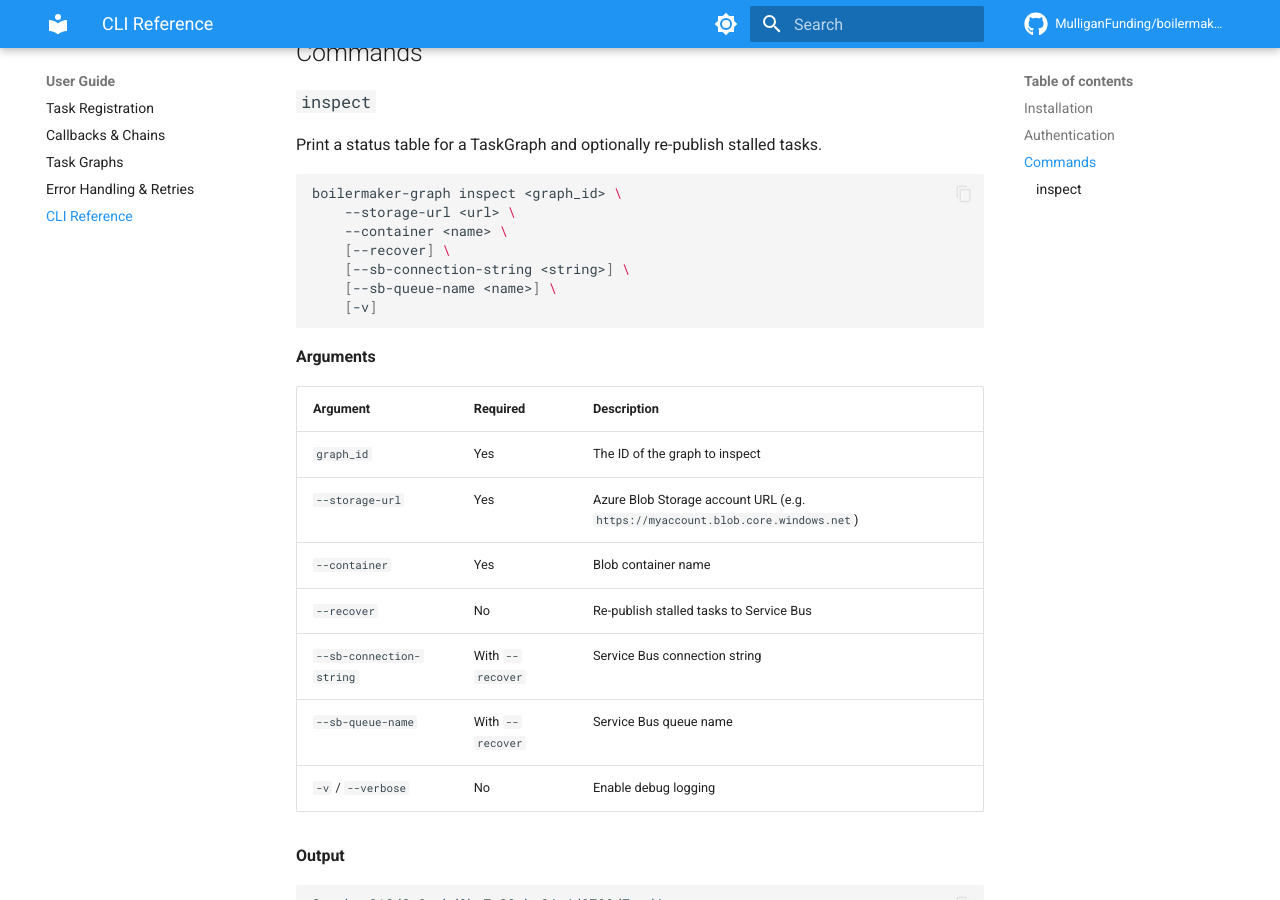
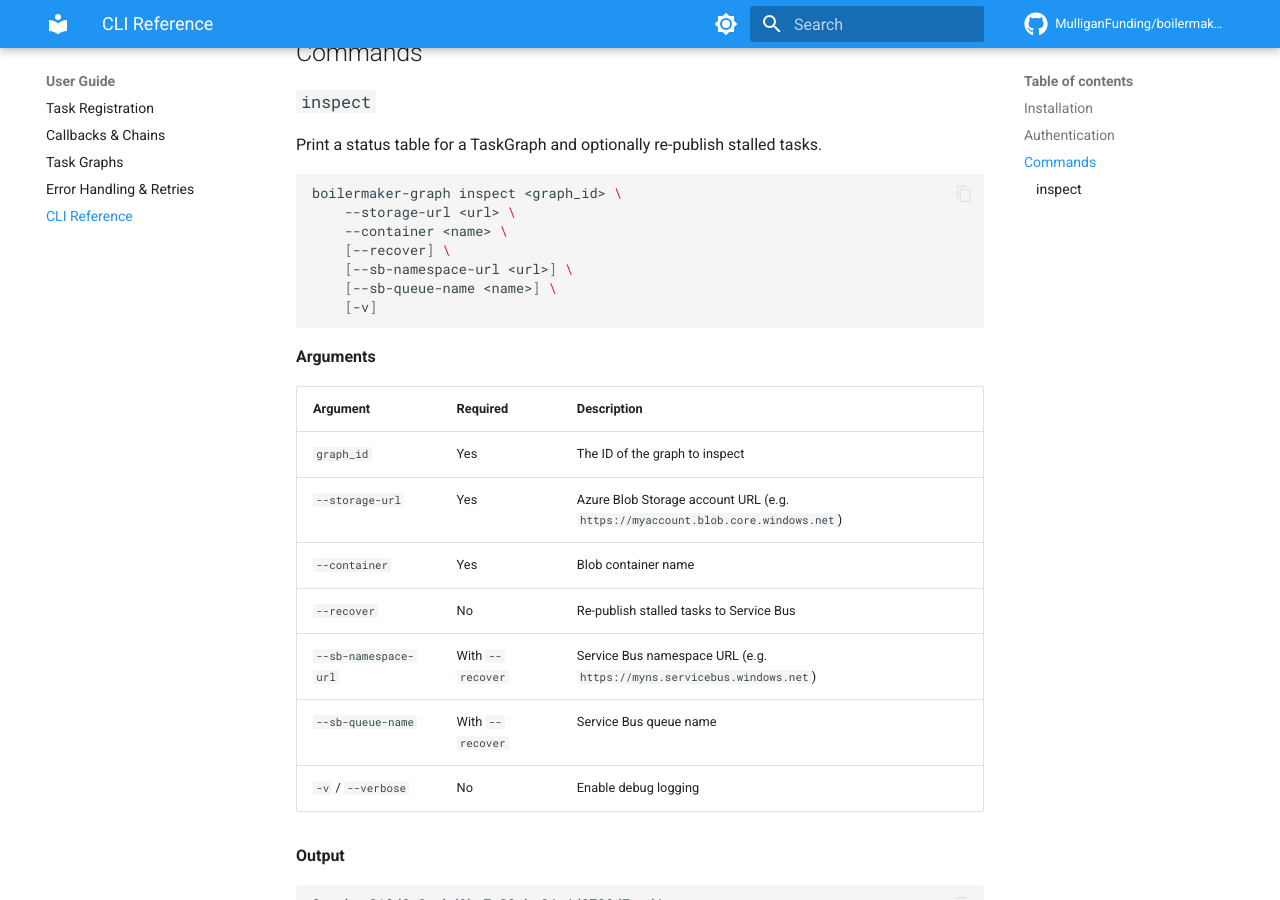
Before and after one commit to MulliganFunding/boilermaker-servicebus, an MkDocs documentation site: the page built from docs/guides/cli.md, in a window 1280 px wide and 900 px high, scrolled down 624 px. Built offline with MkDocs 1.6.1 and Material for MkDocs 9.7.7, drawn with Linux system fonts in a browser that asks for light colours; comment, search, counter and statistics services are not loaded; some of the changed text lies outside the part shown.

````diff
--- a/docs/guides/cli.md
+++ b/docs/guides/cli.md
@@ -25,7 +25,7 @@ boilermaker-graph inspect <graph_id> \
     --storage-url <url> \
     --container <name> \
     [--recover] \
-    [--sb-connection-string <string>] \
+    [--sb-namespace-url <url>] \
     [--sb-queue-name <name>] \
     [-v]
 ```
@@ -38,7 +38,7 @@ boilermaker-graph inspect <graph_id> \
 | `--storage-url` | Yes | Azure Blob Storage account URL (e.g. `https://myaccount.blob.core.windows.net`) |
 | `--container` | Yes | Blob container name |
 | `--recover` | No | Re-publish stalled tasks to Service Bus |
-| `--sb-connection-string` | With `--recover` | Service Bus connection string |
+| `--sb-namespace-url` | With `--recover` | Service Bus namespace URL (e.g. `https://myns.servicebus.windows.net`) |
 | `--sb-queue-name` | With `--recover` | Service Bus queue name |
 | `-v` / `--verbose` | No | Enable debug logging |
 
@@ -86,7 +86,7 @@ boilermaker-graph inspect "$GRAPH_ID" \
     --storage-url "$AZURE_STORAGE_URL" \
     --container "$CONTAINER_NAME" \
     --recover \
-    --sb-connection-string "$SERVICE_BUS_CONNECTION_STRING" \
+    --sb-namespace-url "$SERVICE_BUS_NAMESPACE_URL" \
     --sb-queue-name "$QUEUE_NAME"
 ```
 
````
Also changed, not shown: 3 other files.
